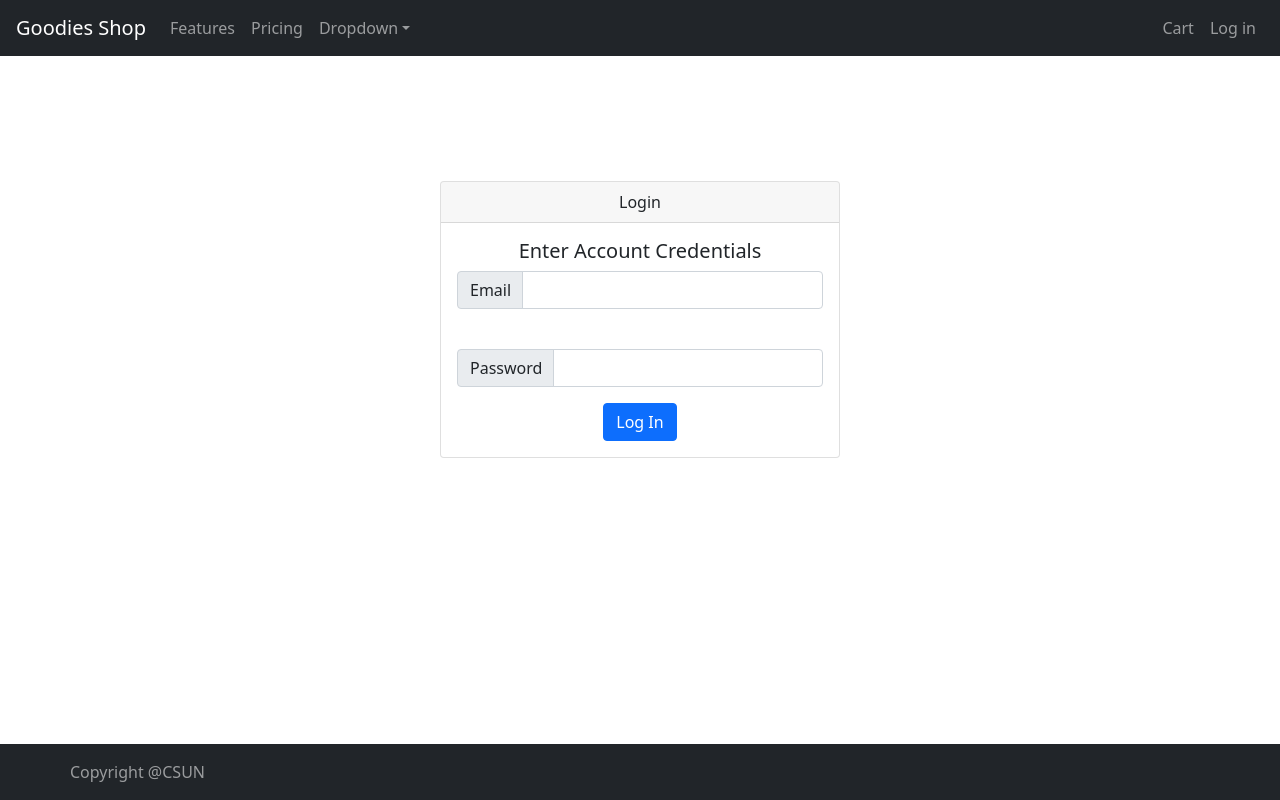
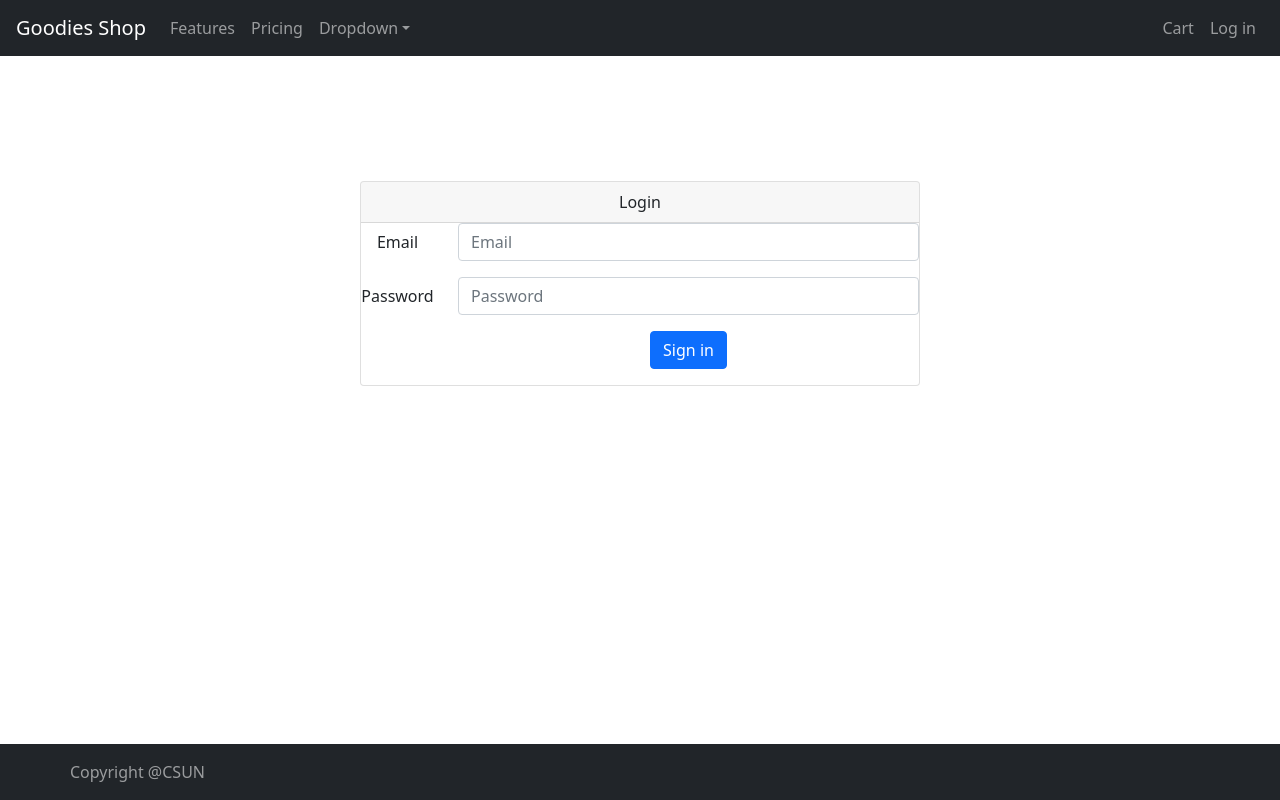
Before and after one commit to pachchigarsnehi/custom-goodies-shop, a React (Create React App) app in the folder frontend/: page /login in a window 1280 px wide. Built offline with nearby package versions, Linux system fonts and the light colour scheme; the HTML template or start-up script is replaced by a standard one.

Commit message:
Login functionality (#14)
* login page

* getting user values

```diff
--- a/frontend/src/components/Login.js
+++ b/frontend/src/components/Login.js
@@ -3,11 +3,19 @@ import {
   Container,
   Card,
   Button,
+  Form,
+  Row,
+  Col,
   InputGroup,
-  FormControl,
 } from "react-bootstrap";
 
 const Login = () => {
+  const handleSubmit = (event) => {
+    event.preventDefault();
+    console.log(event);
+    console.log(event.target.elements.email.value);
+    console.log(event.target.password.value);
+  };
   return (
     <Container
       style={{
@@ -17,31 +25,54 @@ const Login = () => {
         marginTop: "125px",
       }}
     >
-      <Card className="text-center" style={{ width: "25rem" }}>
+      <Card className="text-center" style={{ width: "35rem" }}>
         <Card.Header>Login</Card.Header>
-        <Card.Body>
-          <Card.Title>Enter Account Credentials</Card.Title>
-          <InputGroup className="mb-3">
-            <InputGroup.Prepend>
-              <InputGroup.Text id="email">Email</InputGroup.Text>
-            </InputGroup.Prepend>
-            <FormControl
-              aria-label="Default"
-              aria-describedby="inputGroup-sizing-default"
-            />
-          </InputGroup>
-          <br />
-          <InputGroup className="mb-3">
-            <InputGroup.Prepend>
-              <InputGroup.Text id="password">Password</InputGroup.Text>
-            </InputGroup.Prepend>
-            <FormControl
-              aria-label="Default"
-              aria-describedby="inputGroup-sizing-default"
-            />
-          </InputGroup>
-          <Button variant="primary">Log In</Button>
-        </Card.Body>
+        <Form onSubmit={handleSubmit}>
+          <Form.Group as={Row} controlId="validateEmail">
+            <Form.Label column sm={2}>
+              Email
+            </Form.Label>
+            <Col sm={10}>
+              <InputGroup hasValidation>
+                <Form.Control
+                  type="email"
+                  name="email"
+                  placeholder="Email"
+                  required
+                />
+                <Form.Control.Feedback type="invalid">
+                  Please enter an email
+                </Form.Control.Feedback>
+              </InputGroup>
+            </Col>
+          </Form.Group>
+
+          <Form.Group as={Row} controlId="validatePassword">
+            <Form.Label column sm={2}>
+              Password
+            </Form.Label>
+            <Col sm={10}>
+              <InputGroup hasValidation>
+                <Form.Control
+                  type="password"
+                  name="password"
+                  placeholder="Password"
+                  required
+                />
+                <Form.Control.Feedback type="invalid">
+                  Please enter password
+                </Form.Control.Feedback>
+              </InputGroup>
+            </Col>
+          </Form.Group>
+          <fieldset></fieldset>
+
+          <Form.Group as={Row}>
+            <Col sm={{ span: 10, offset: 2 }}>
+              <Button type="submit">Sign in</Button>
+            </Col>
+          </Form.Group>
+        </Form>
       </Card>
     </Container>
   );
```
